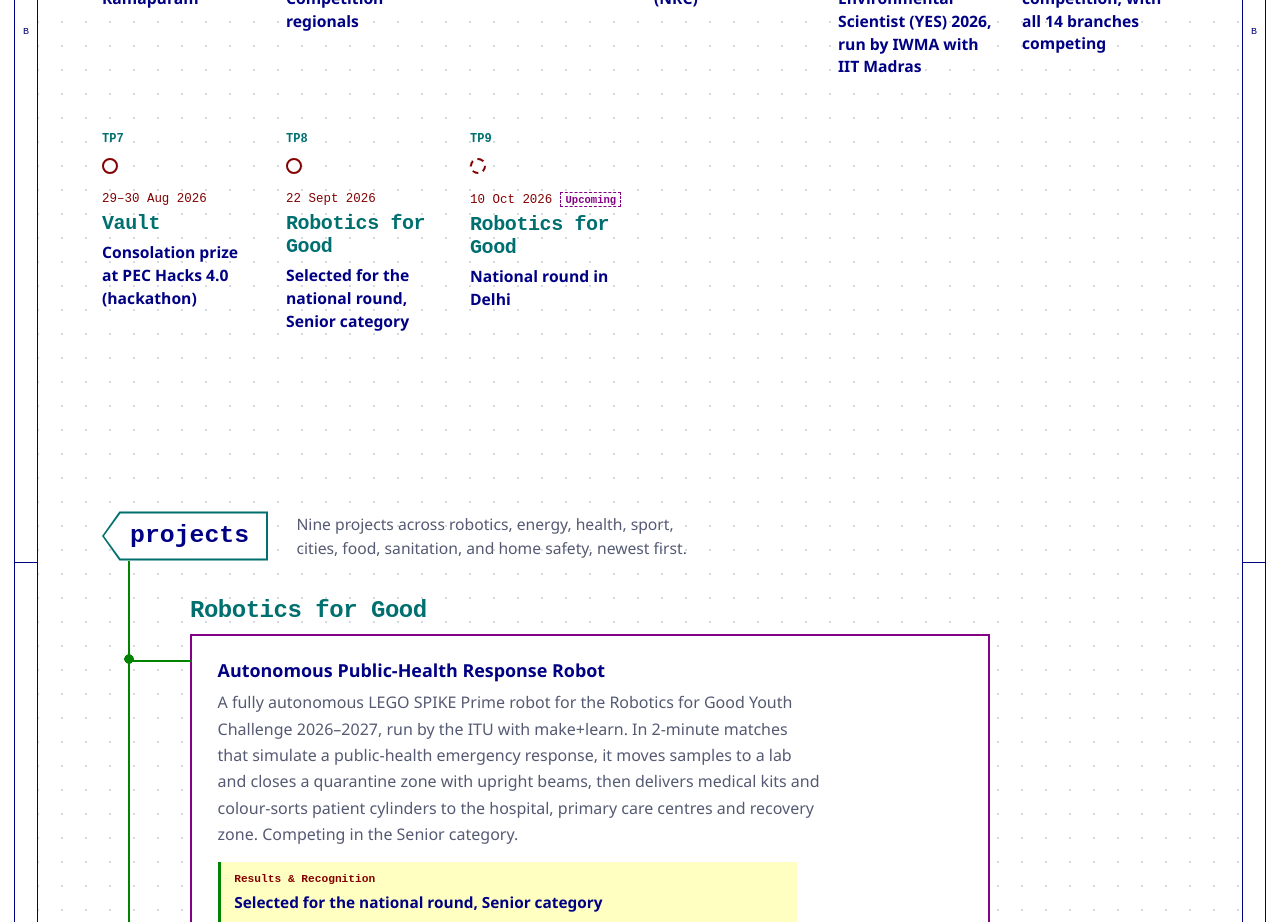
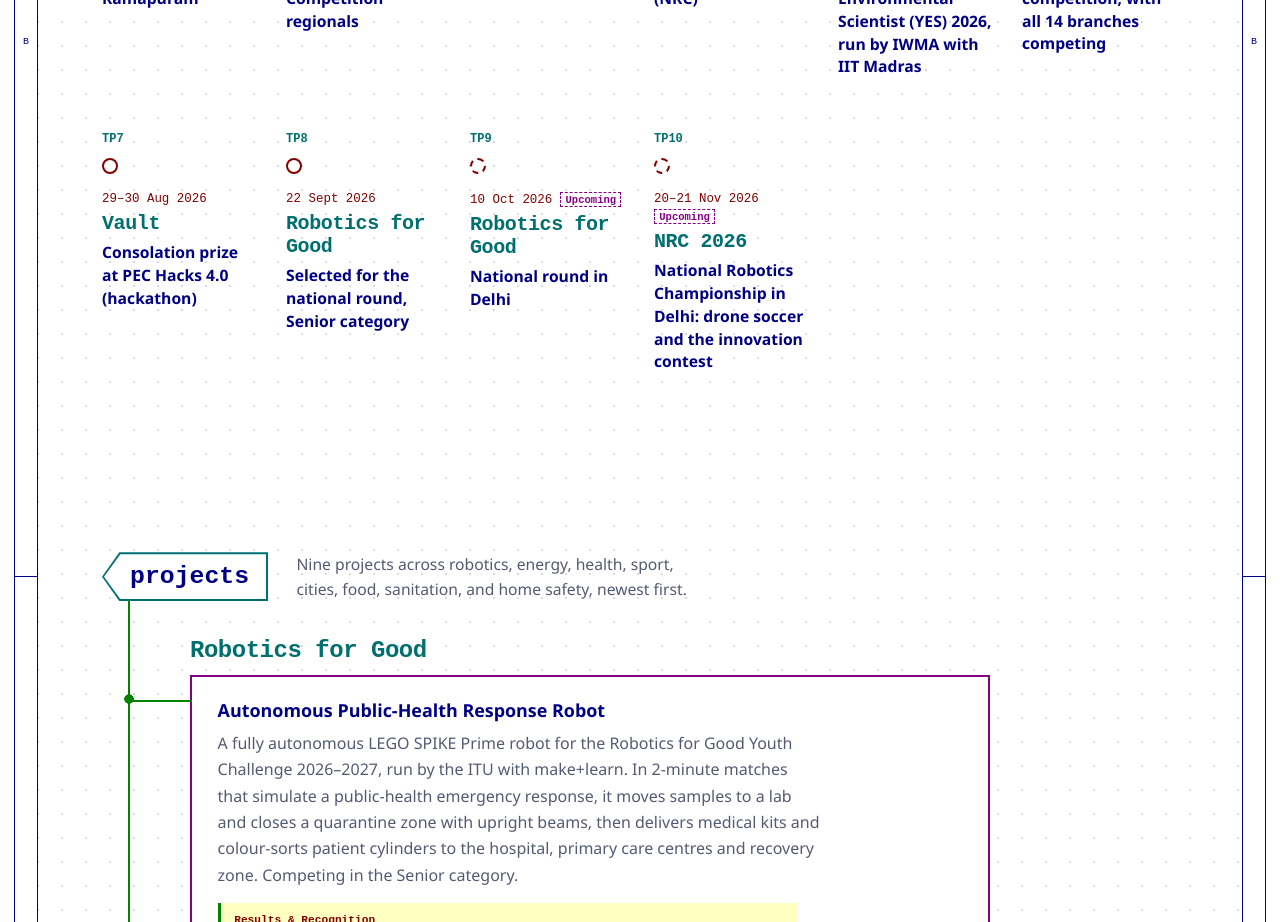
Before and after one commit to abivan100-stack/abivan-portfolio, a React (Vite) app: page / in a window 1280 px wide. Shown: the part 1600-2522 px from the top of the page. Built offline with nearby package versions, Linux system fonts and the light colour scheme; a web font is replaced by a local one.

Commit message:
Add NRC 2026 as an upcoming timeline event
Timeline events that are not tied to a project live in src/data/events.json and show without a project link.

```diff
--- a/src/App.css
+++ b/src/App.css
@@ -260,7 +260,7 @@
 .tp { position: relative; padding-top: calc(var(--tp-y) + 26px); }
 .tp-ref { position: absolute; top: calc(var(--tp-y) - 34px); left: 0; color: var(--teal); font-family: var(--mono); font-size: .75rem; font-weight: 700; }
 .tp-mark { position: absolute; top: calc(var(--tp-y) - 8px); left: 0; width: 16px; height: 16px; border: 2px solid var(--maroon); border-radius: 50%; background: var(--paper); transition: background-color 160ms ease, border-color 160ms ease, box-shadow 160ms ease; }
-.tp:has(.tp-project:hover) .tp-mark,
+.tp:has(a.tp-project:hover) .tp-mark,
 .tp:focus-within .tp-mark { border-color: var(--green); background: var(--green-hot); box-shadow: 0 0 8px var(--green-hot); }
 .tp-when { display: flex; flex-wrap: wrap; align-items: baseline; gap: .2rem .5rem; }
 .tp time { color: var(--maroon); font-family: var(--mono); font-size: .78rem; }
@@ -271,7 +271,7 @@
 .tp:has(+ .is-upcoming)::before,
 .tp.is-upcoming::before { background: repeating-linear-gradient(90deg, var(--green) 0 6px, transparent 6px 11px); }
 .tp-project { display: inline-block; margin-top: .35rem; color: var(--teal); font-family: var(--mono); font-size: 1.25rem; font-weight: 600; letter-spacing: -.02em; text-decoration: underline 2px transparent; text-underline-offset: 5px; transition: text-decoration-color 160ms ease; }
-.tp-project:hover { text-decoration-color: currentColor; }
+a.tp-project:hover { text-decoration-color: currentColor; }
 .tp p { max-width: 30ch; margin: .4rem 0 0; color: var(--navy); font-size: .98rem; font-weight: 600; line-height: 1.45; }
 
 /* Timeline power-up: the wire draws left to right, then each test point lands in order */
--- a/src/App.tsx
+++ b/src/App.tsx
@@ -1,5 +1,6 @@
 import { useEffect, useState, type CSSProperties } from 'react'
 import projects from './data/projects.json'
+import events from './data/events.json'
 import './App.css'
 
 type Project = (typeof projects)[number]
@@ -46,14 +47,16 @@ type Recognition = { text: string; dates: string[] }
 // on its own once the day arrives.
 const isUpcoming = (dates: string[]) => dates[0] > new Date().toLocaleDateString('en-CA')
 
-// Every result across all projects, oldest first, for the timeline.
-const milestones = projects
-  .flatMap((project) => (project.recognitions as Recognition[]).map((recognition) => ({
+// Every result across all projects, plus events not tied to a project (events.json), oldest first,
+// for the timeline. A project milestone links to its sheet; an event has no slug and no link.
+const milestones: (Recognition & { slug: string | null; title: string })[] = [
+  ...projects.flatMap((project) => (project.recognitions as Recognition[]).map((recognition) => ({
     ...recognition,
     slug: project.slug,
     title: project.name.split(/\s+--\s+/, 1)[0],
-  })))
-  .sort((a, b) => a.dates[0].localeCompare(b.dates[0]))
+  }))),
+  ...events.map((event) => ({ ...event, slug: null })),
+].sort((a, b) => a.dates[0].localeCompare(b.dates[0]))
 
 function NetLabel({ id, children }: { id: string; children: string }) {
   return (
@@ -273,14 +276,16 @@ function App() {
             </div>
             <ol className="tp-wire">
               {milestones.map((milestone, index) => (
-                <li className={isUpcoming(milestone.dates) ? 'tp is-upcoming' : 'tp'} key={`${milestone.slug}-${milestone.dates[0]}`} style={{ '--n': index } as CSSProperties}>
+                <li className={isUpcoming(milestone.dates) ? 'tp is-upcoming' : 'tp'} key={`${milestone.slug ?? milestone.title}-${milestone.dates[0]}`} style={{ '--n': index } as CSSProperties}>
                   <span className="tp-ref" aria-hidden="true">TP{index + 1}</span>
                   <span className="tp-mark" aria-hidden="true" />
                   <div className="tp-when">
                     <time dateTime={milestone.dates[0]}>{formatDateRange(milestone.dates)}</time>
                     {isUpcoming(milestone.dates) && <span className="upcoming-tag">Upcoming</span>}
                   </div>
-                  <a className="tp-project" href={`#${projectAnchor(milestone.slug)}`}>{milestone.title}</a>
+                  {milestone.slug
+                    ? <a className="tp-project" href={`#${projectAnchor(milestone.slug)}`}>{milestone.title}</a>
+                    : <span className="tp-project">{milestone.title}</span>}
                   <p>{milestone.text}</p>
                 </li>
               ))}
--- /dev/null
+++ b/src/data/events.json
@@ -0,0 +1,7 @@
+[
+  {
+    "title": "NRC 2026",
+    "text": "National Robotics Championship in Delhi: drone soccer and the innovation contest",
+    "dates": ["2026-11-20", "2026-11-21"]
+  }
+]
```
